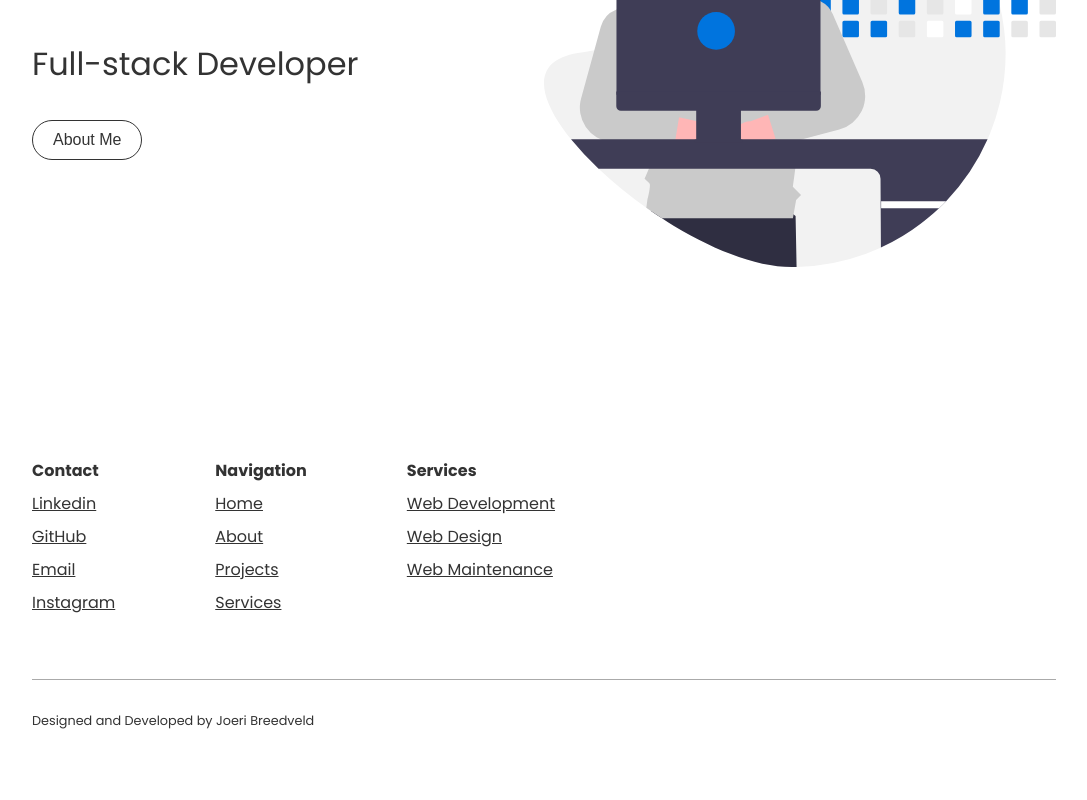
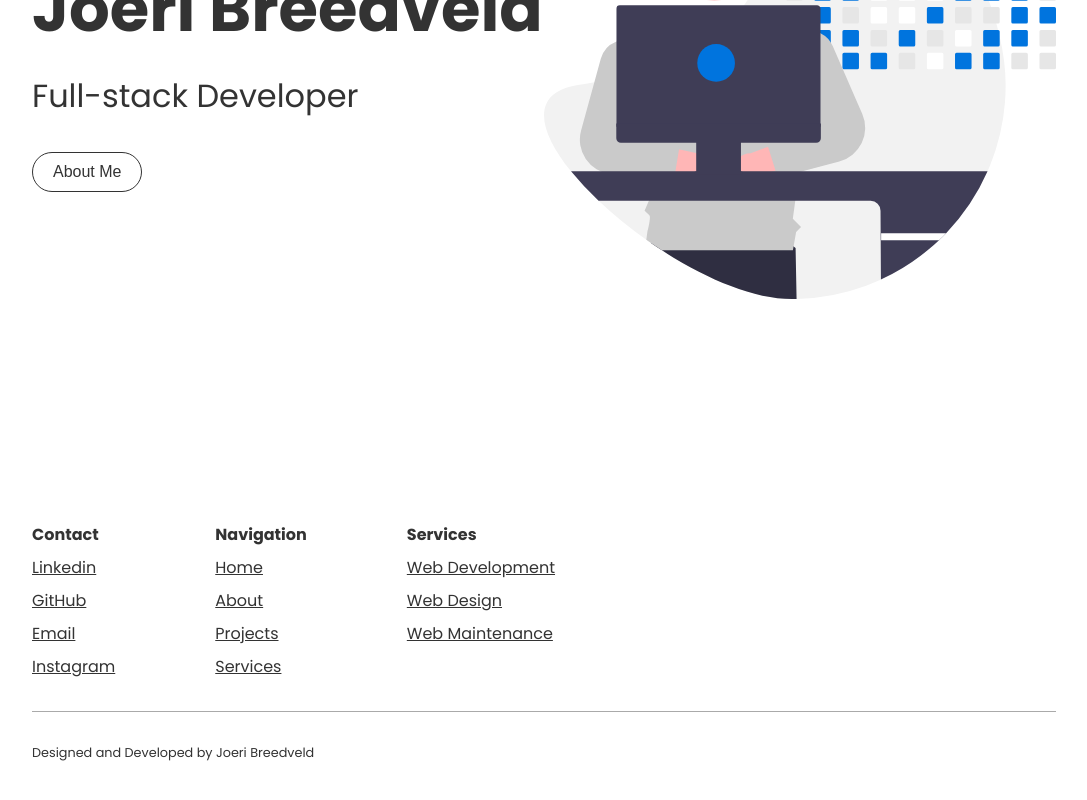
Before and after one commit to duck1s/portfolio-website-v2, a Next.js app: page / in a window 1280 px wide. Shown: the part 406-1206 px from the top of the page, without its empty margins (96-1183 px from the left). Before the commit the page ends 1168 px from the top, so only its background shows below. Built offline with nearby package versions, Linux system fonts and the light colour scheme.

Commit message:
fix(padding): make page padding and vertical padding variable with sass mixin

```diff
--- a/styles/abstracts/_mixins.scss
+++ b/styles/abstracts/_mixins.scss
@@ -5,7 +5,7 @@
 }
 
 @mixin page-padding {
-    padding: 0vh $page-padding;
+	padding: $vert-padding $page-padding;
 }
 
 @mixin center-content {
--- a/styles/abstracts/_variables.scss
+++ b/styles/abstracts/_variables.scss
@@ -8,3 +8,4 @@
 $page-padding: 10vw;
 $navigation-height: 10rem;
 $rest-min-height: calc(100vh - #{$navigation-height});
+$vert-padding: 3.2rem;
--- a/styles/components/Footer.module.scss
+++ b/styles/components/Footer.module.scss
@@ -6,7 +6,7 @@
 	&top {
 		display: flex;
 		gap: 10rem;
-		padding: 6.4rem 0;
+		padding: $vert-padding 0rem;
 	}
 
 	&bottom {
--- a/styles/components/Layout.module.scss
+++ b/styles/components/Layout.module.scss
@@ -2,6 +2,10 @@
 @import "../abstracts/functions";
 @import "../abstracts/mixins";
 
+.main {
+	@include page-padding;
+}
+
 .footer {
 	@include page-padding;
 }
--- a/styles/pages/Home.module.scss
+++ b/styles/pages/Home.module.scss
@@ -4,7 +4,6 @@
 
 .home {
 	display: flex;
-	@include page-padding;
 }
 
 .homeleft {
```
Lines whose indentation alone changed are shown as unchanged.
